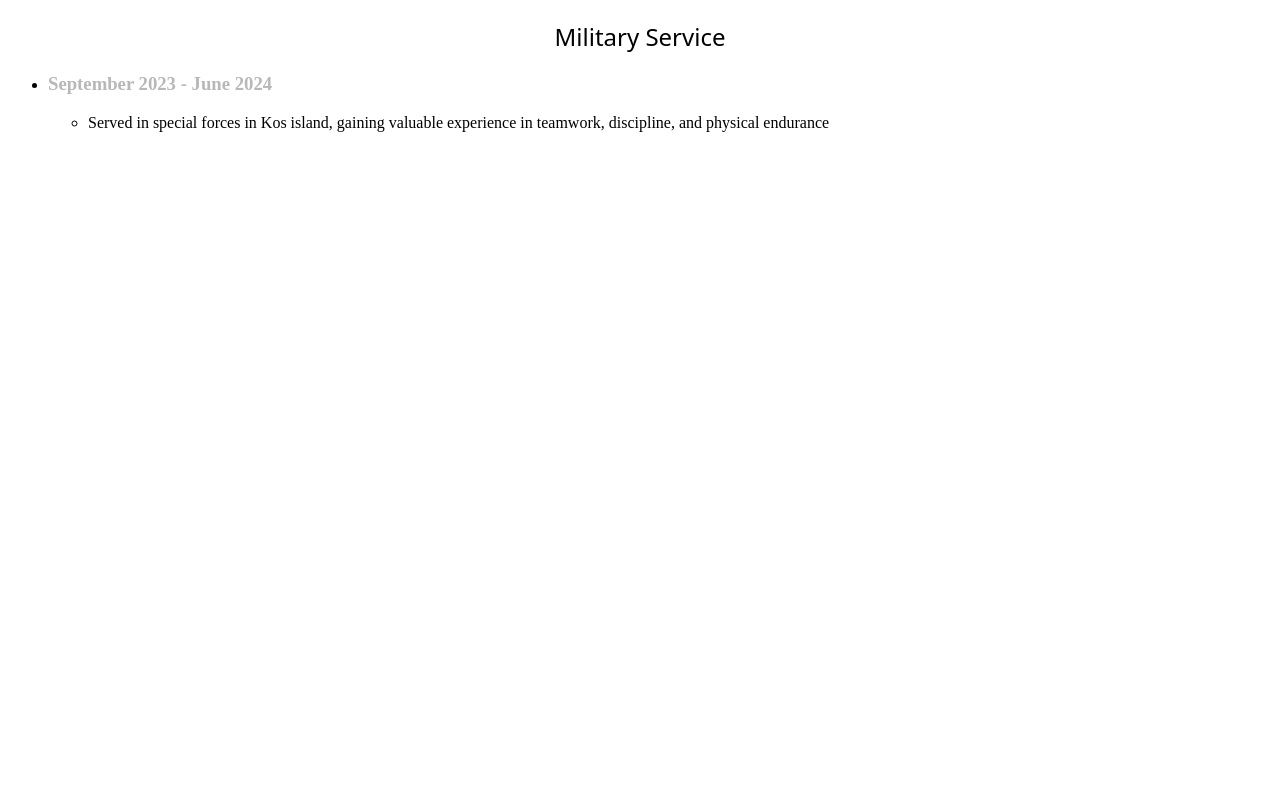
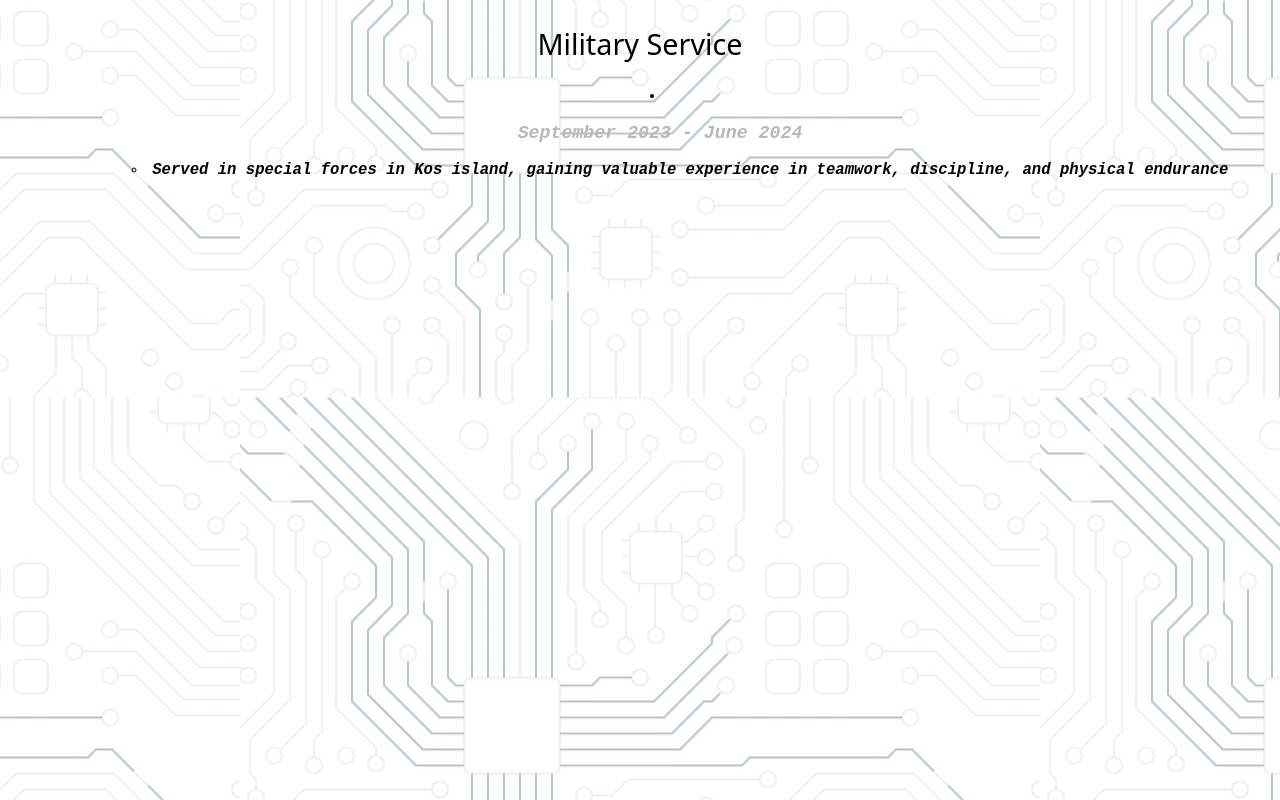
Before and after one commit to KatsaWins/Resume-html, a plain HTML site: page militaryservice.html in a window 1280 px wide. Drawn offline with Linux system fonts and the light colour scheme; a web font is replaced by a local one.

Commit message:
Update militaryservice.html

```diff
--- a/militaryservice.html
+++ b/militaryservice.html
@@ -9,19 +9,19 @@
   font-optical-sizing: auto;
   font-weight: 450;
   font-style: normal;
-  background-color: (243, 238, 238);
+  background-color: rgb (243, 238, 238);
   text-align: center;
-  }
   }
   body{
     text-align: center;
     list-style-position: inside;
     background-position: center;
     font-family: monospace;
-    background-image: url(./CodePNG.gif);
+    background-image: url(../CodePNG.gif);
     font-weight: 550;
    font-size: larger;
    font-style: oblique;
+
   }
   h3{
 
```
